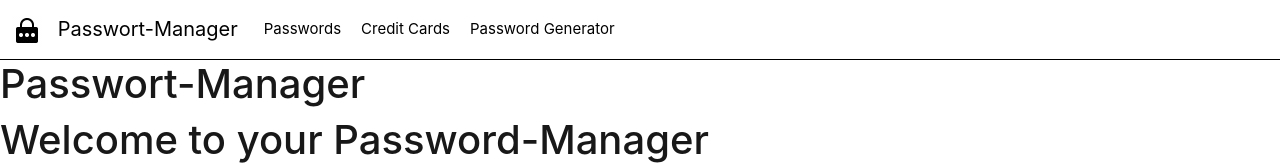
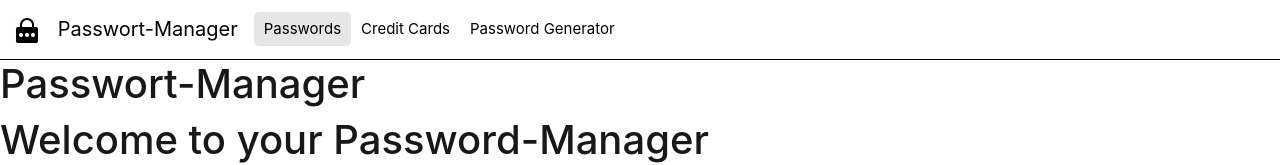
Before and after one commit to Dan1elBa1l/password-manager-frontend, a Vue app: page /passwords in a window 1280 px wide. Shown: the top 165 px of the page. Built offline with nearby package versions, Linux system fonts and the light colour scheme; no server answers.

Commit message:
Updated Navbar-Styling

```diff
--- a/src/App.vue
+++ b/src/App.vue
@@ -18,13 +18,13 @@
         <div class="collapse navbar-collapse" id="navbarNav">
           <ul class="navbar-nav">
             <li class="nav-item">
-              <RouterLink class="nav-link" to="/passwords">Passwords</RouterLink>
+              <RouterLink class="nav-link" :class="{ active: isActive('/passwords') }" to="/passwords">Passwords</RouterLink>
             </li>
             <li class="nav-item">
-              <RouterLink class="nav-link" to="/credit-card">Credit Cards</RouterLink>
+              <RouterLink class="nav-link" :class="{ active: isActive('/credit-card') }" to="/credit-card">Credit Cards</RouterLink>
             </li>
             <li class="nav-item">
-              <RouterLink class="nav-link" to="/PasswordGenerator">Password Generator</RouterLink>
+              <RouterLink class="nav-link" :class="{ active: isActive('/PasswordGenerator') }" to="/PasswordGenerator">Password Generator</RouterLink>
             </li>
           </ul>
         </div>
@@ -37,7 +37,13 @@
 </template>
 
 <script setup>
-import { RouterLink, RouterView } from 'vue-router';
+import { RouterLink, RouterView, useRoute } from 'vue-router';
+
+const route = useRoute();
+
+const isActive = (path) => {
+  return route.path === path;
+};
 </script>
 
 <style scoped>
@@ -64,11 +70,16 @@ import { RouterLink, RouterView } from 'vue-router';
     transition: 0.4s; /* Übergang für den Hover-Effekt */
     border-radius: 5px; /* Rundet die Ecken ab */
     padding: 5px 10px; /* Padding hinzufügen */
-  }
 
-  /* Hover-Effekt für Links */
-  .nav-link:hover {
-    background-color: hsla(0, 0%, 50%, 0.2); /* Grauer Hintergrund beim Hover */
+    /* Hover-Effekt für Links */
+    &:hover {
+      background-color: hsla(0, 0%, 50%, 0.2); /* Grauer Hintergrund beim Hover */
+    }
+
+    /* Stil für aktiven Link */
+    &.active {
+      background-color: hsla(0, 0%, 50%, 0.2); /* Grauer Hintergrund für aktiven Tab */
+    }
   }
 }
 
```
